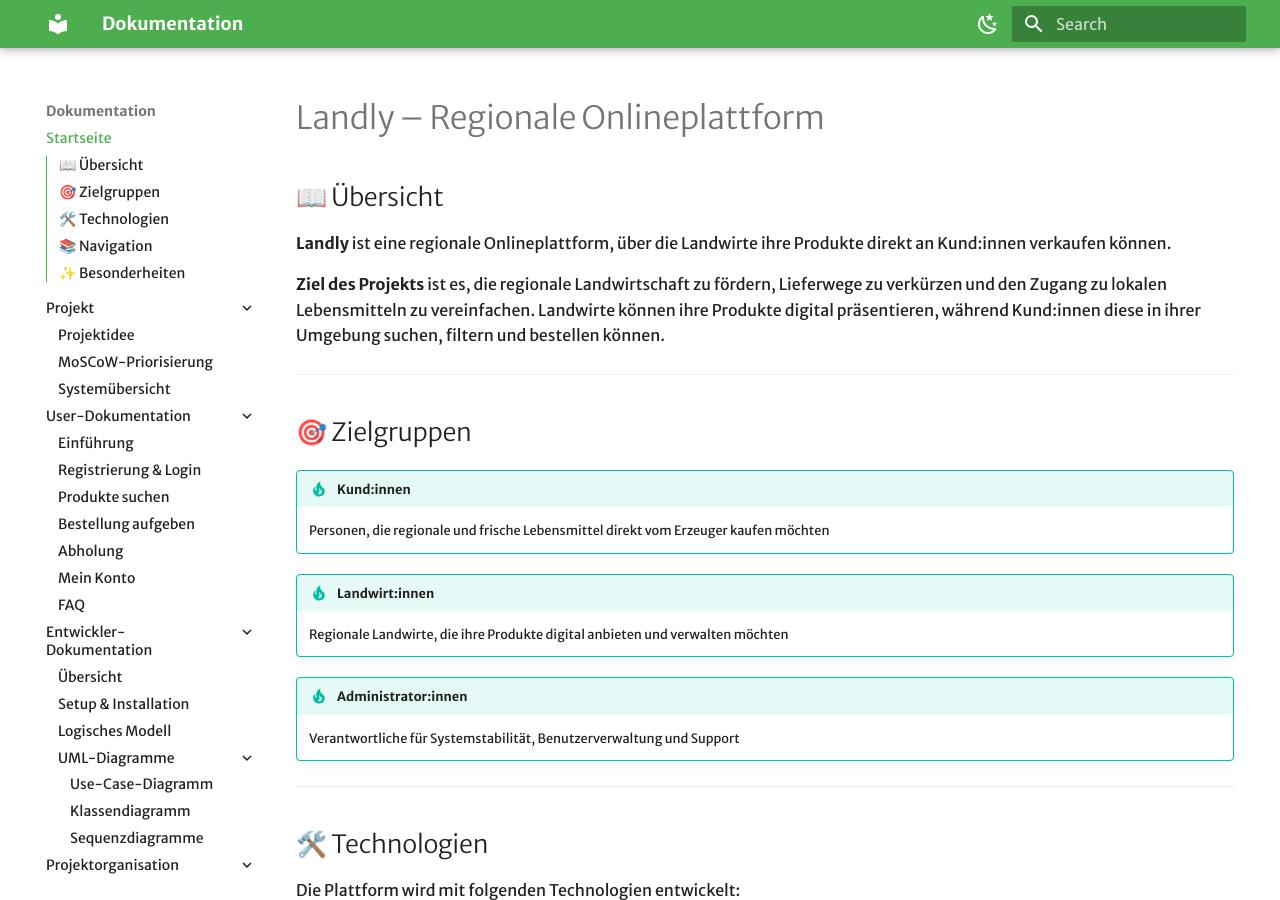
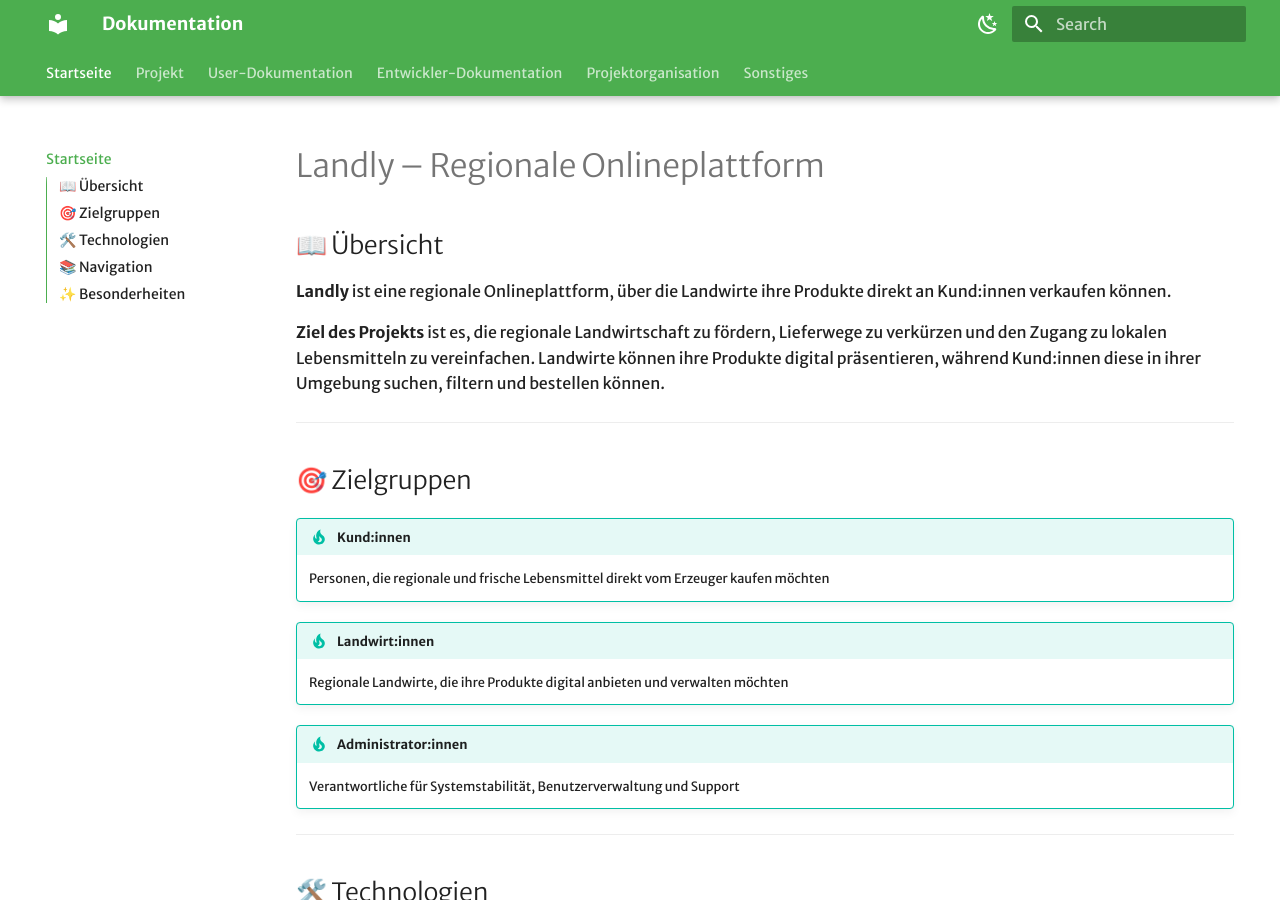
Before and after one commit to Landly-WIV/landly, an MkDocs documentation site: the page built from docs/index.md, in a window 1280 px wide and 900 px high. Built offline with MkDocs 1.6.1 and Material for MkDocs 9.7.7, drawn with Linux system fonts in a browser that asks for light colours; some web fonts are replaced.

Commit message:
dokuseite menü

```diff
--- a/mkdocs.yml
+++ b/mkdocs.yml
@@ -21,6 +21,8 @@ theme:
         name: "Hellmodus"
   features:
     - navigation.instant
+    - navigation.tabs          # Hauptthemen als Tabs oben
+    - navigation.tabs.sticky    # Tabs bleiben beim Scrollen sichtbar
     - navigation.expand
     - toc.integrate
     - content.code.copy
```
